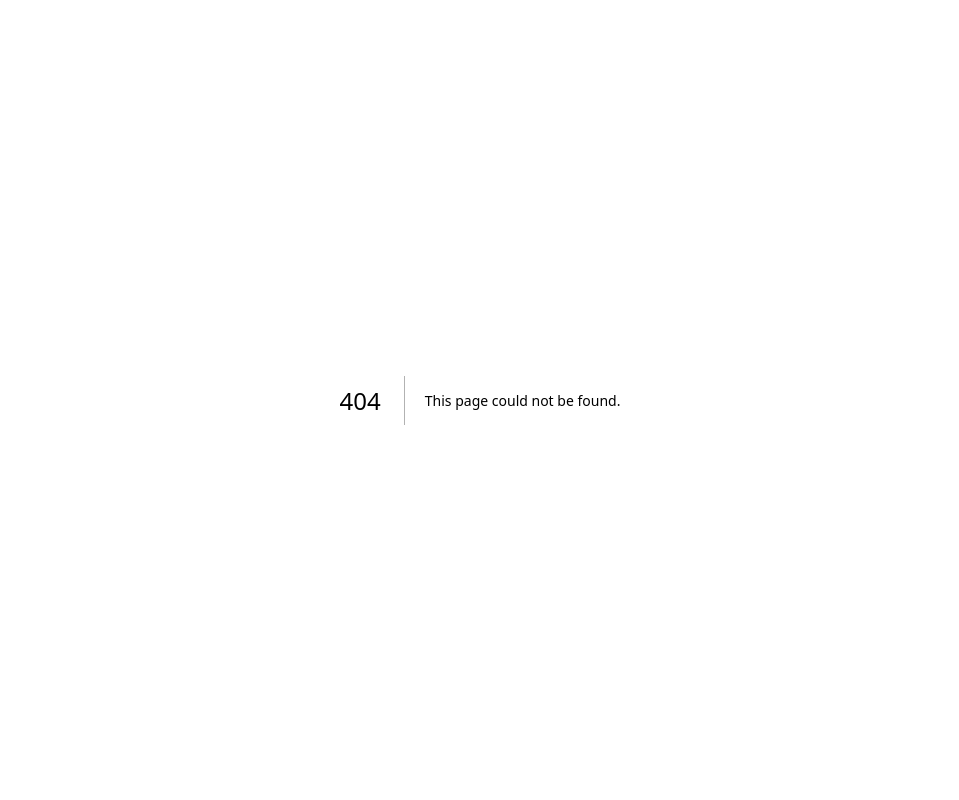
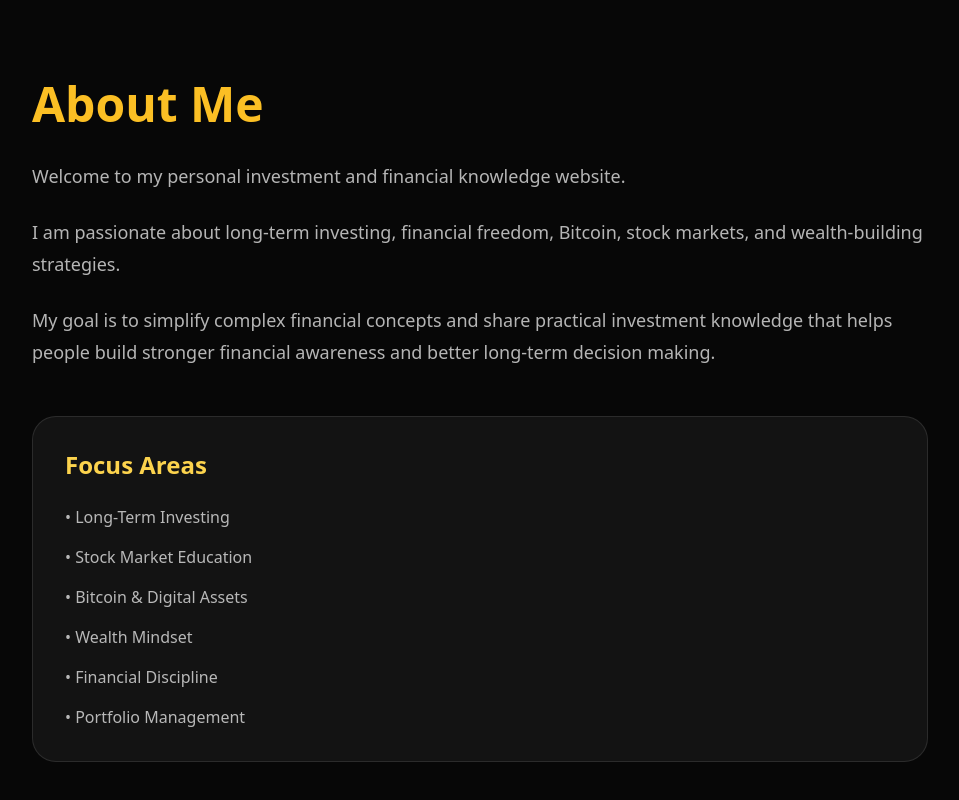
Before and after one commit to lizhijie9413-art/knowledge-investment-site, a Next.js app in the folder knowledge-investment-site/: page /about in a window 1280 px wide. Before the commit this address had no page. Shown: the top 800 px of the page, without its empty margins (160-1119 px from the left). Built offline with nearby package versions, Linux system fonts and the light colour scheme.

Commit message:
Create page.tsx

```diff
--- /dev/null
+++ b/knowledge-investment-site/app/about/page.tsx
@@ -0,0 +1,45 @@
+export default function AboutPage() {
+  return (
+    <div className="min-h-screen bg-[#070707] text-white px-6 py-20">
+      <div className="mx-auto max-w-4xl">
+
+        <h1 className="text-5xl font-bold text-amber-400">
+          About Me
+        </h1>
+
+        <p className="mt-8 text-lg leading-8 text-white/70">
+          Welcome to my personal investment and financial knowledge website.
+        </p>
+
+        <p className="mt-6 text-lg leading-8 text-white/70">
+          I am passionate about long-term investing, financial freedom,
+          Bitcoin, stock markets, and wealth-building strategies.
+        </p>
+
+        <p className="mt-6 text-lg leading-8 text-white/70">
+          My goal is to simplify complex financial concepts and share
+          practical investment knowledge that helps people build stronger
+          financial awareness and better long-term decision making.
+        </p>
+
+        <div className="mt-12 rounded-3xl border border-white/10 bg-white/5 p-8">
+
+          <h2 className="text-2xl font-semibold text-amber-300">
+            Focus Areas
+          </h2>
+
+          <ul className="mt-6 space-y-4 text-white/70">
+            <li>• Long-Term Investing</li>
+            <li>• Stock Market Education</li>
+            <li>• Bitcoin & Digital Assets</li>
+            <li>• Wealth Mindset</li>
+            <li>• Financial Discipline</li>
+            <li>• Portfolio Management</li>
+          </ul>
+
+        </div>
+
+      </div>
+    </div>
+  );
+}
```
